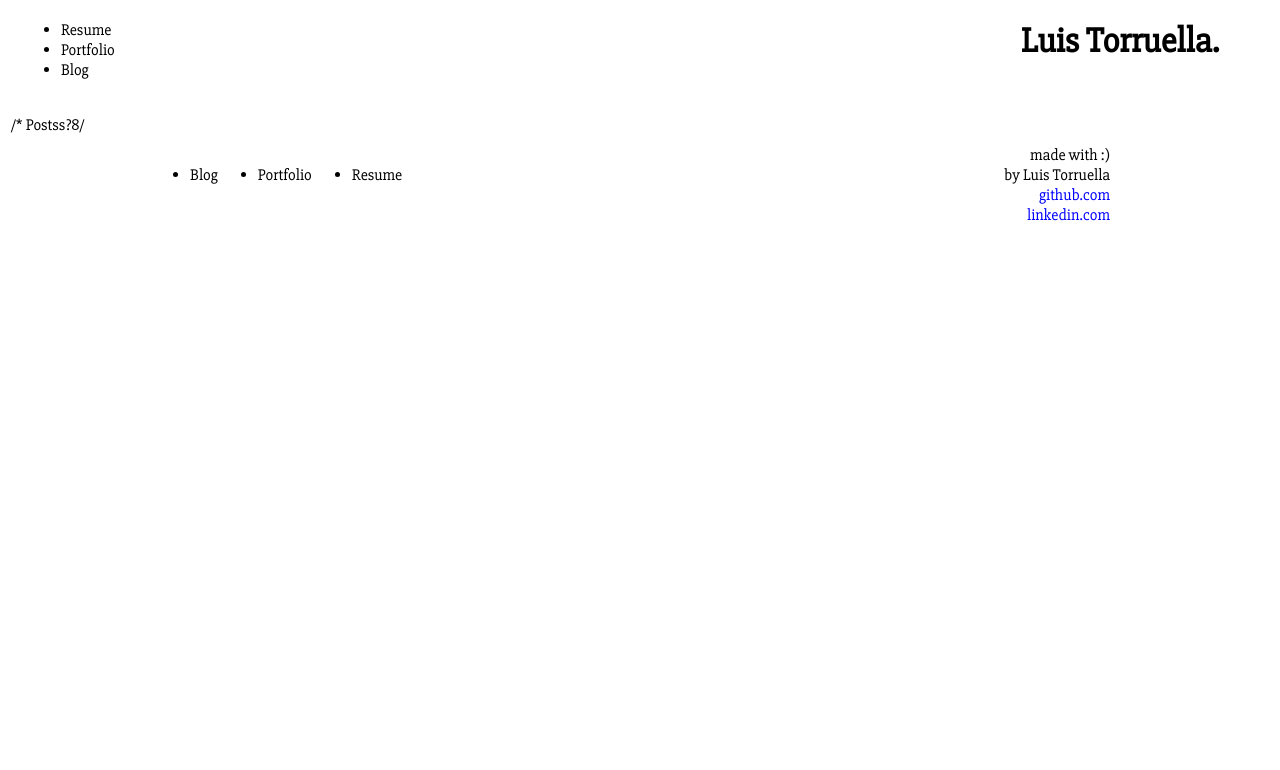
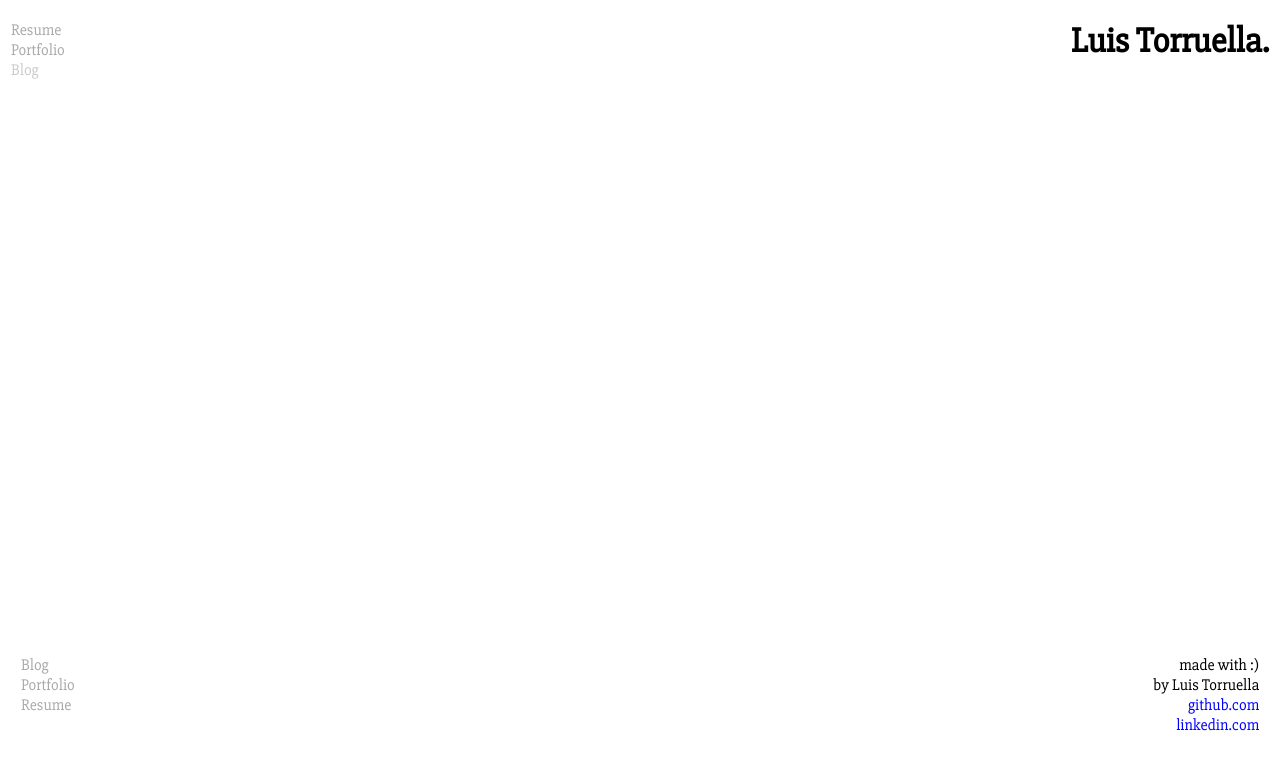
Before and after one commit to letorruella/portfolio, a Gatsby site: page /blog in a window 1280 px wide. Built offline with nearby package versions, Linux system fonts and the light colour scheme; Gatsby itself is replaced by a stand-in of ours.

Commit message:
CSS: Format Footer, Nav, Blog page

```diff
--- a/src/components/footer.js
+++ b/src/components/footer.js
@@ -3,29 +3,26 @@ import React from "react"
 
 const Footer = ({ siteTitle }) => (
   <footer
-    class="footer"
+    className="footer"
     style={{
       marginBottom: `1.45rem`,
+
     }}
   >
     <div
-      style={{
-        width: "50%",
-      }}
-    >
-      <ul>
+    className="footer-left">
+      <ul className="pages">
         <li>Blog</li>
         <li>Portfolio</li>
         <li>Resume</li>
+
       </ul>
+
     </div>
 
     <div
-      class="footer-info"
-      style={{
-        width: "50%",
-        "text-align": "right",
-      }}
+      className="footer-right footer-info"
+
     >
       <p>
         made with :) <br /> by Luis Torruella
--- a/src/components/main.css
+++ b/src/components/main.css
@@ -3,16 +3,18 @@
 *::before {
     margin: 0;
     padding: 0;
-  box-sizing: inherit; }
+    box-sizing: inherit;
+}
 
 html {
     box-sizing: border-box;
     font-size: 62.5%;
     scroll-behavior: smooth;
-  /* 10px/16px  =  65.5% > 1rem = 10px*/ }
+    /* 10px/16px  =  65.5% > 1rem = 10px*/
+}
 
 body {
-  font-family:'Slabo 27px', serif;
+    font-family: 'Slabo 27px', serif;
     font-size: 1.6rem;
     /* Default Font Size*/
 }
@@ -21,20 +23,22 @@ body {
 
 /** NAV **/
 
-.link{
+.link {
     text-decoration: none;
 }
-nav a{
+
+nav a {
     color: #aaaaaa;
     font-size: 2.6rem;
 }
-nav link:hover{
+
+nav link:hover {
     color: #000000;
     cursor: pointer;
     text-decoration: none;
 }
 
-.bg-graph{
+.bg-graph {
     position: absolute;
     z-index: 0;
 
@@ -44,7 +48,7 @@ nav link:hover{
 
 }
 
-.content{
+.content {
     position: relative;
     z-index: 30;
 }
@@ -53,28 +57,54 @@ nav link:hover{
 /* Main content */
 
 
-.main{
+.main {
     height: 65vh;
 
 }
 
+pre {
+
+    margin-top: 7rem;
+    margin-bottom: 7rem;
+    padding: 3rem;
+    background-color: #FDE2E2;
+    white-space: pre-wrap;
+
+}
+
+code{
+  position: relative;
+}
 
 
-.main-container{
-  display: grid;
-  grid-template-columns: 10% 80%  10%;
-  margin-top:15rem;
-  margin-bottom:10rem;
+ul {
+    list-style: none;
 }
 
-.main-container_title{
+.current-page {
+    color: #cbcbcb;
+}
+
+.pages {
+    color: #aaaaaa;
+}
+
+.main-container {
+    display: grid;
+    grid-template-columns: 10% 80% 10%;
+    margin-top: 15rem;
+    margin-bottom: 10rem;
+}
+
+.main-container_title {
     grid-column: 2/2;
     margin: auto;
     padding: .3rem;
     font-size: 9rem;
 
 }
-.main-container_subtitle{
+
+.main-container_subtitle {
     grid-column: 2/2;
     font-size: 2.5rem;
     margin: auto;
@@ -87,7 +117,7 @@ nav link:hover{
 /***  PORTFOLIO CONTAINER  ****/
 
 
-.portfolio_container{
+.portfolio_container {
     display: grid;
     grid-template-columns: repeat(6, 1fr);
     grid-template-rows: repeat(4, 1fr);
@@ -96,42 +126,44 @@ nav link:hover{
     margin-bottom: 15vh;
 }
 
-.portfolio_container-title{
+.portfolio_container-title {
     grid-column: 2/3;
 
     font-size: 5rem;
     text-align: center;
 }
 
-.portfolio_info{
+.portfolio_info {
     grid-column: 2/3;
     font-size: 2.5rem;
 }
-.portfolio_info .source a{
+
+.portfolio_info .source a {
     color: darkgray;
 }
 
-.portfolio_info .source:hover{
+.portfolio_info .source:hover {
     color: #FDE2E2;
 }
 
 
-.portfolio_container .tags a{
+.portfolio_container .tags a {
     width: 70%;
     padding: .5rem;
-  margin-top:1rem;
+    margin-top: 1rem;
     background-color: #FDE2E2;
     color: #000000;
-  font-size:2rem;
-  margin-right:2rem;
+    font-size: 2rem;
+    margin-right: 2rem;
     width: 110px;
 }
-.tags{
+
+.tags {
     display: flex;
-  margin-top:1.5rem;
+    margin-top: 1.5rem;
 }
 
-img{
+img {
     filter: grayscale(100%);
     grid-column: 4/-1;
     grid-row: 1/-1;
@@ -147,90 +179,95 @@ img{
 /**  EVEN PORTFOLIO ITEMS**/
 
 
-.portfolio_container:nth-child(even) > .portfolio_container-title {
+.portfolio_container:nth-child(even)>.portfolio_container-title {
     grid-column: 4/-1;
 
 }
-.portfolio_container:nth-child(even) > .portfolio_info{
+
+.portfolio_container:nth-child(even)>.portfolio_info {
     grid-column: 5/-2;
 }
 
-.portfolio_container:nth-child(even) > img{
+.portfolio_container:nth-child(even)>img {
     grid-column: 1/4;
 }
 
 
+/***CONTENT**/
+
+.content {
+    min-height: calc(75vh - 70px);
+}
+
+
 /** FOOTER **/
-.footer{
+.footer {
     margin: auto;
-  max-width: 960px;
-  display: flex;
-  padding:1rem;
+    display: grid;
+    padding: 1rem;
+    grid-template-columns: 50% 50%;
 
 }
-.footer ul {
-  display: flex;
-  flex-flow: row;
 
-}
-.footer ul li{
-  margin:2rem;
+.footer-left {
+    grid-column: 1/2;
 }
 
-.footer a{
-  cursor: pointer;
+.footer-right {
+    grid-column: 2/-1;
+    width: 100%;
+    text-align: right;
 }
-
-.footer-info{
-  grid-column: 3/-1;
-}
-
 
 
 /** Media Queries **/
 
 
 @media (max-width: 600px) {
-  .main{
+    .main {
 
-    height: 65vh;;
+        height: 65vh;
+        ;
         grid-template-columns: 100%;
         grid-gap: 0;
 
     }
-  .main-container{
+
+    .main-container {
         grid-column: 0/-1;
         margin-top: 10rem;
     }
-.main-container_title{
+
+    .main-container_title {
         font-size: 7rem;
         padding: 0;
     }
 
-  .main-container_subtitle{
+    .main-container_subtitle {
         font-size: 2.5rem;
         padding: 0;
     }
 
-  .portfolio_container{
+    .portfolio_container {
         grid-row-gap: 1rem;
-    margin-bottom:45vh;
+        margin-bottom: 45vh;
 
     }
 
-  .portfolio_container-title{
+    .portfolio_container-title {
         grid-gap: 0;
         grid-column: 1/-1;
         text-align: center;
 
     }
-  .portfolio_info{
+
+    .portfolio_info {
         grid-column: 1/-1;
         width: 100%;
         padding: 1rem;
     }
 
-  img{
+    img {
         filter: grayscale(100%);
         grid-column: 1/-1;
         grid-row: 3/-1;
@@ -240,18 +277,19 @@ img{
 
     /***EVEN***/
 
-  .portfolio_container:nth-child(even) > .portfolio_container-title {
+    .portfolio_container:nth-child(even)>.portfolio_container-title {
         grid-gap: 0;
         grid-column: 1/-1;
         text-align: center;
     }
-  .portfolio_container:nth-child(even) > .portfolio_info{
+
+    .portfolio_container:nth-child(even)>.portfolio_info {
         grid-column: 1/-1;
         width: 100%;
         padding: 1rem;
     }
 
-  .portfolio_container:nth-child(even) > img{
+    .portfolio_container:nth-child(even)>img {
         filter: grayscale(100%);
         grid-column: 1/-1;
         grid-row: 3/-1;
--- a/src/components/nav.js
+++ b/src/components/nav.js
@@ -19,20 +19,19 @@ const Nav = ({ siteTitle }) => (
       }}
     >
       <ul
+        className="pages"
         style={{
-          "margin-left": "5rem",
           "margin-top": "2rem",
         }}
       >
         <li>Resume</li>
         <li>Portfolio</li>
-        <li>Blog</li>
+        <li className="current-page">Blog</li>
       </ul>
       <h1
         style={{
           "grid-column": "2/-1",
           "text-align": "right",
-          "margin-right": "5rem",
           "margin-top": "2rem",
           "font-size": "3.5rem",
         }}
--- a/src/pages/blog.js
+++ b/src/pages/blog.js
@@ -23,7 +23,13 @@ export default function BlogPage({}) {
         ]}
       />
       <Nav />
-      /* Postss?8/
+      <div
+      className="content"
+      style={{
+
+      }}
+      >
+      </div>
       <Footer />
     </Layout>
   )
--- a/src/templates/blogTemplate.js
+++ b/src/templates/blogTemplate.js
@@ -56,6 +56,9 @@ export default function Template({
             className="blog-post-content"
             dangerouslySetInnerHTML={{ __html: html }}
           />
+
+
+
         </div>
       </div>
 
```
Also changed, not shown: blog/start-serverless.md (+11 -0 lines). Lines whose indentation alone changed are shown as unchanged.
